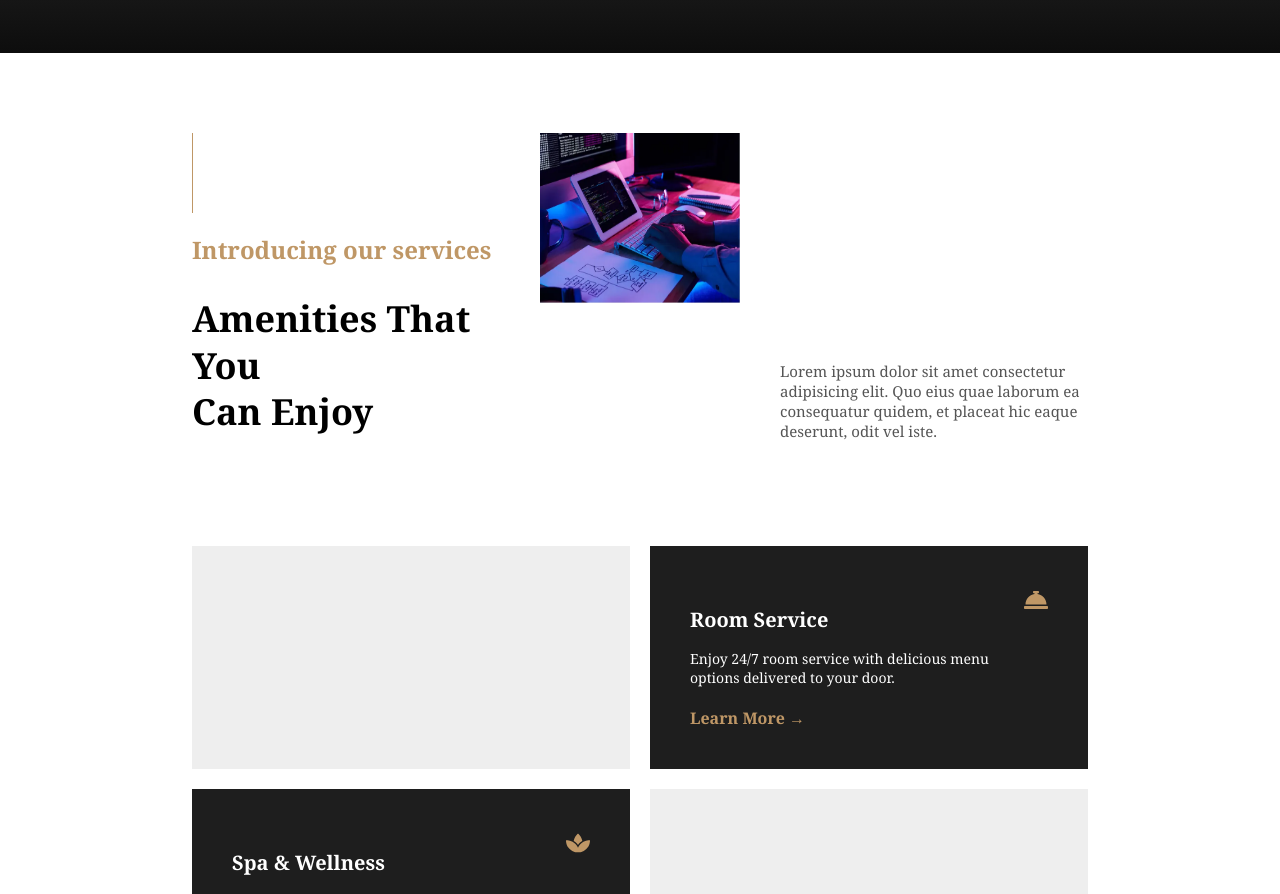
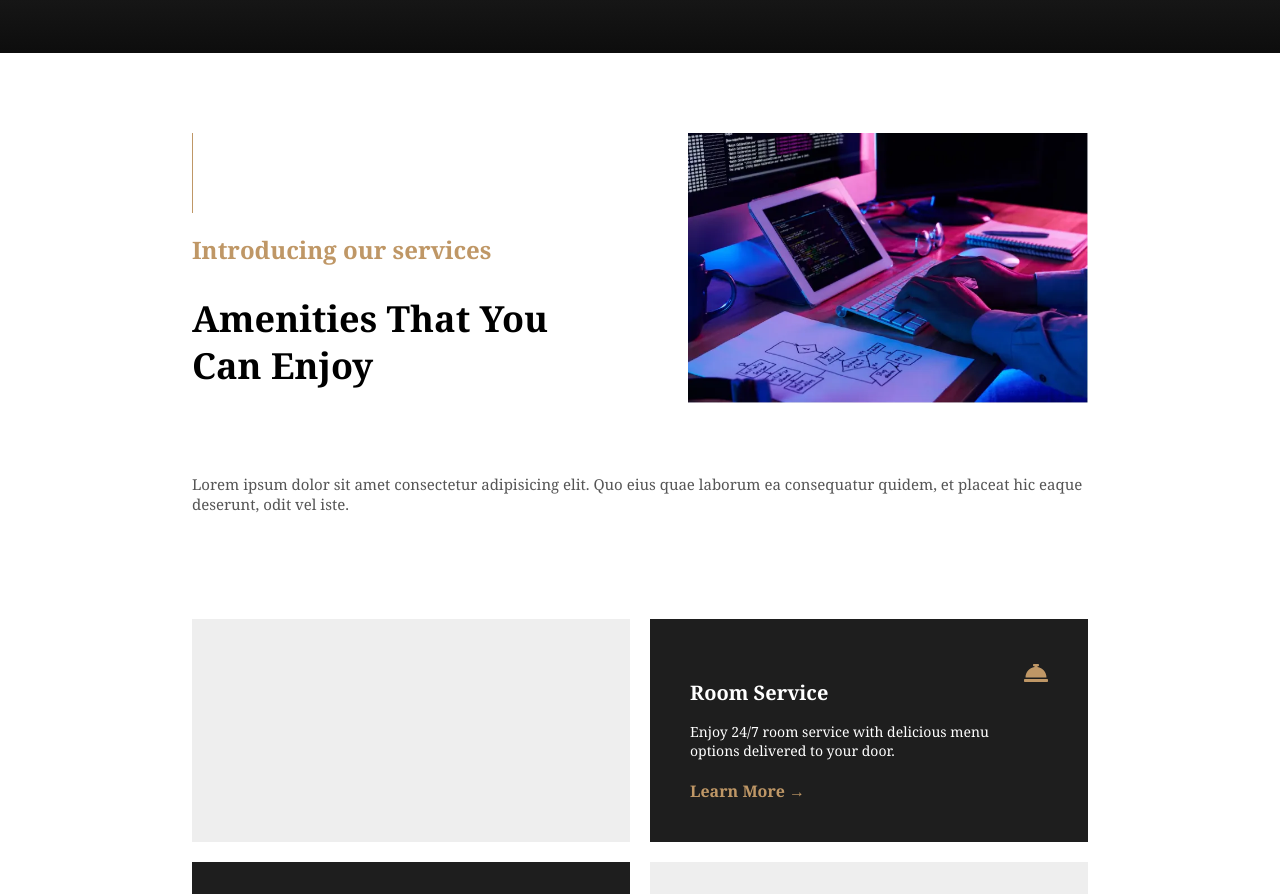
Before and after one commit to ErRahulPanchta/HotelSite-Frontend, a React (Vite) app: page /service in a window 1280 px wide. Shown: the part 840-1734 px from the top of the page. Built offline with nearby package versions, Linux system fonts and the light colour scheme.

Commit message:
image size

```diff
--- a/src/pages/Service.jsx
+++ b/src/pages/Service.jsx
@@ -133,8 +133,8 @@ const Service = () => {
               alt="Preview"
               onClick={handleImageClick}
               style={{ cursor: "pointer" }}
-              height={170}
-              width={200}
+              height={270}
+              width={400}
             />
             <input
               type="file"
```
